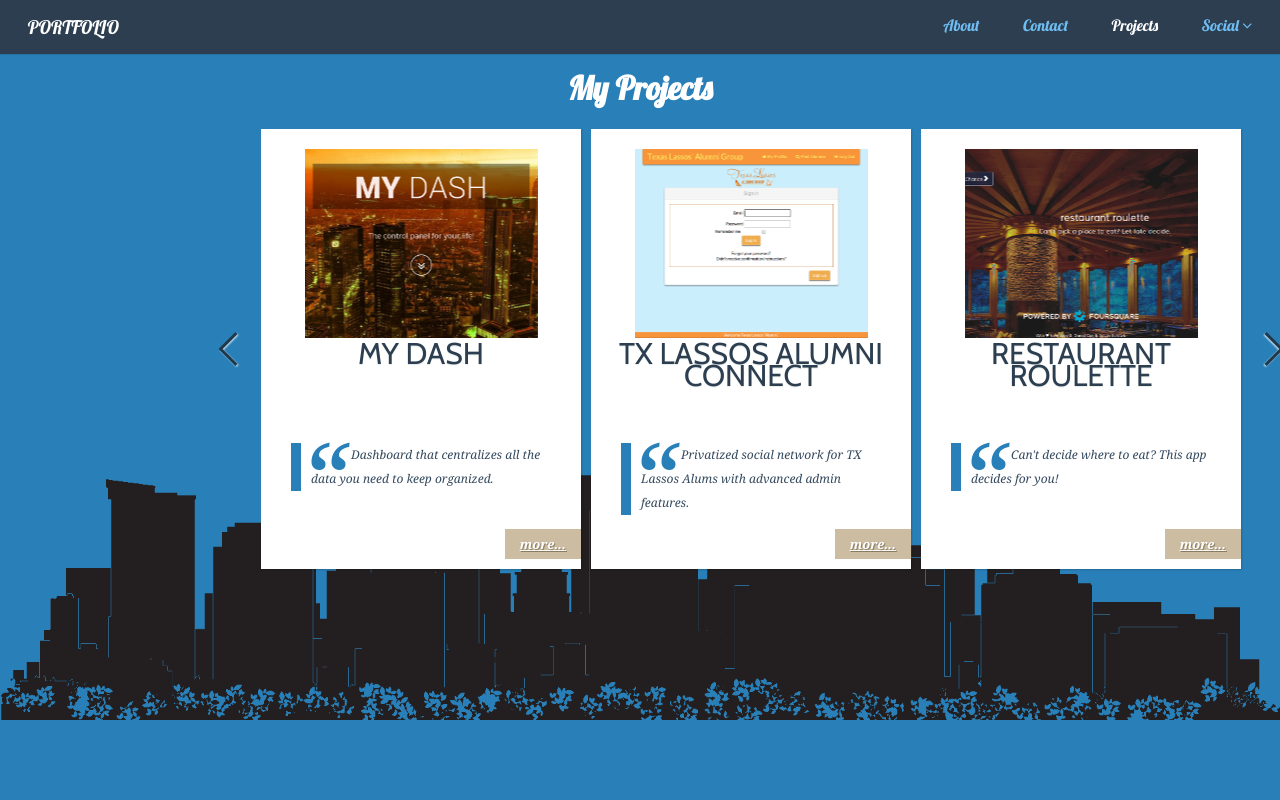
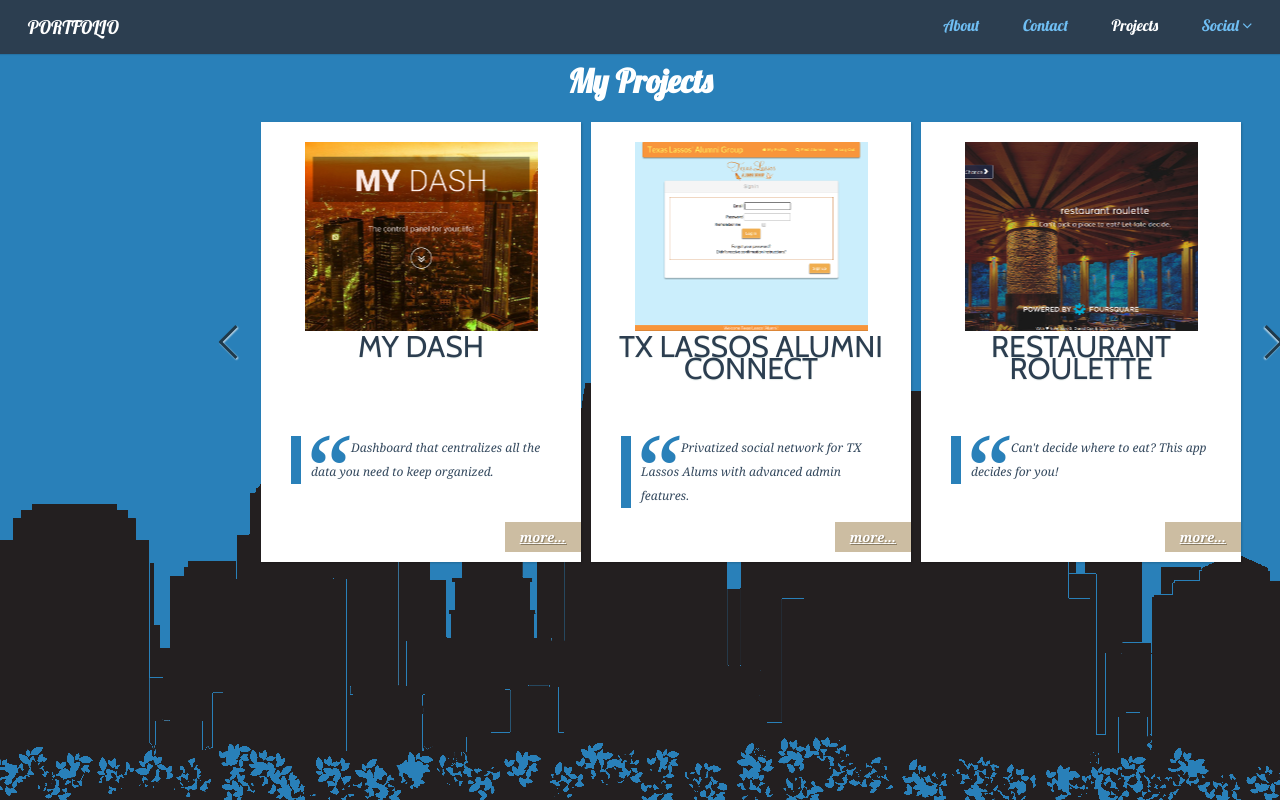
Before and after one commit to jgdigitaljedi/portfolio, a PHP site: page /views/projects.html in a window 1280 px wide. Run offline with PHP 8.4, Linux system fonts and the light colour scheme; some libraries are stand-ins or nearby versions.

Commit message:
starting on projects media queries

```diff
--- a/styles/projects.css
+++ b/styles/projects.css
@@ -12,3 +12,43 @@
 	font-size: 2.5em;
 	font-family: 'Lobster', cursive;
 }
+
+@media screen and (min-width: 490px) and (max-width: 1286px) {
+
+	body {
+		background: url("../images/AustinNight.png") no-repeat;
+		background-attachment:fixed;
+		background-position:center bottom;
+	}
+
+	.broken {
+		margin-top: 40px;
+	}
+
+  	.pure-u-md-1-5 {
+  		display: none;
+		width: 0px;
+  	}
+
+  	.pure-u-md-3-5 {
+  		width: 100%;
+  		margin-top: 30px;
+  		left: 0;
+  	}
+}
+
+@media screen and (min-width: 0px) and (max-width: 489px) {
+	.broken {
+		margin-top: 100px;
+	}
+
+  	.pure-u-md-1-5 {
+  		display: none;
+		width: 0px;
+  	}
+
+  	.pure-u-md-3-5 {
+  		width: 100%;
+  		margin-top: 30px;
+  	}
+}
--- a/views/projects.html
+++ b/views/projects.html
@@ -68,7 +68,7 @@
     <div class="pure-g">
         <div class="pure-u-1 pure-u-md-1-5"></div>
 
-        <div class="pure-u-1 pure-u-md-3-5">
+        <div class="pure-u-3 pure-u-md-3-5">
         <center><p class="broken">My Projects</p></center>
             <div id="ca-container" class="ca-container">
                 <div class="ca-wrapper">
```
